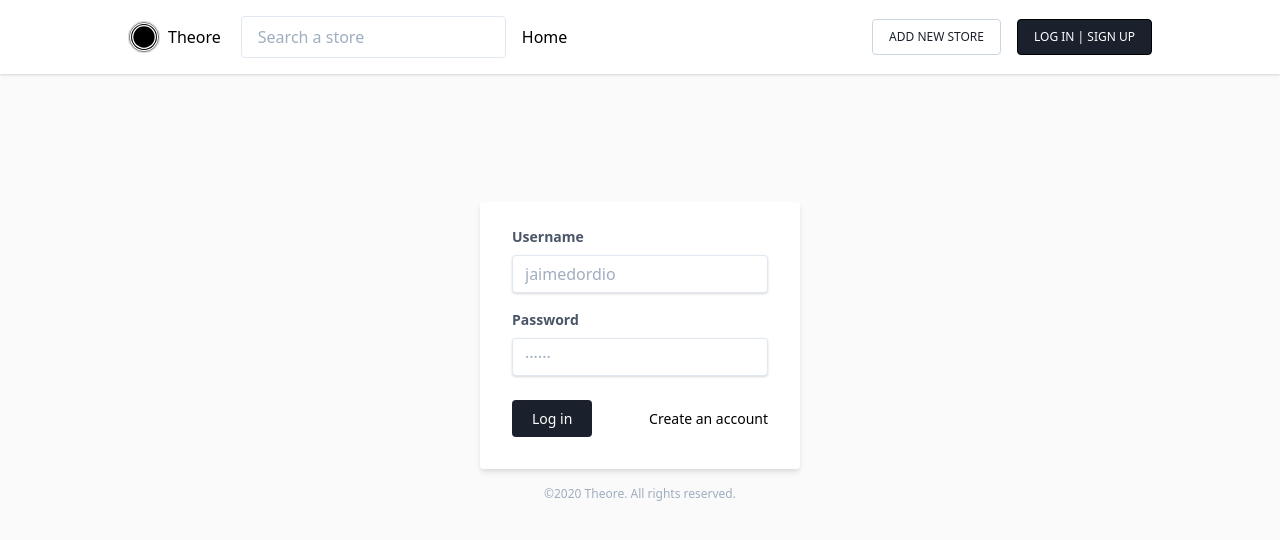
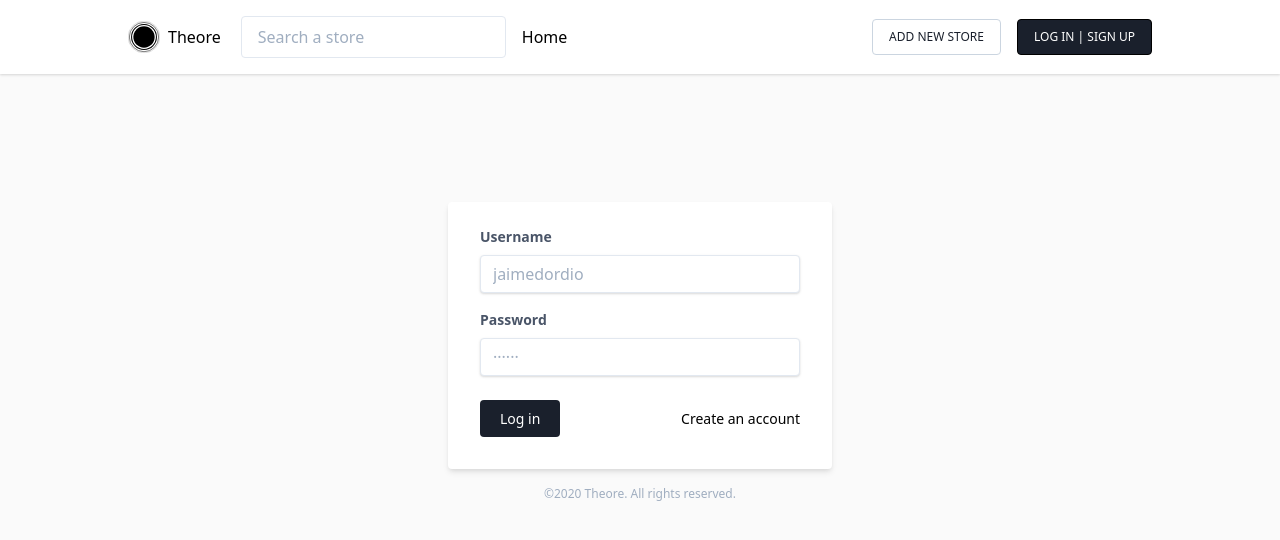
Before and after one commit to JaimeDordio/theore, a React (Create React App) app in the folder frontend/: page /Login in a window 1280 px wide. Shown: the top 540 px of the page. Built offline with nearby package versions, Linux system fonts and the light colour scheme.

Commit message:
Fix login width

```diff
--- a/frontend/src/Components/Content/Login.jsx
+++ b/frontend/src/Components/Content/Login.jsx
@@ -109,7 +109,7 @@ const Login = (props) => {
   };
 
   return (
-    <div className="w-full max-w-xs mx-auto my-20">
+    <div className="w-full max-w-sm mx-auto my-20">
       {loginUserError ? (
         <div>
           {loginUserError.graphQLErrors.map(({ message }, i) => (
```
